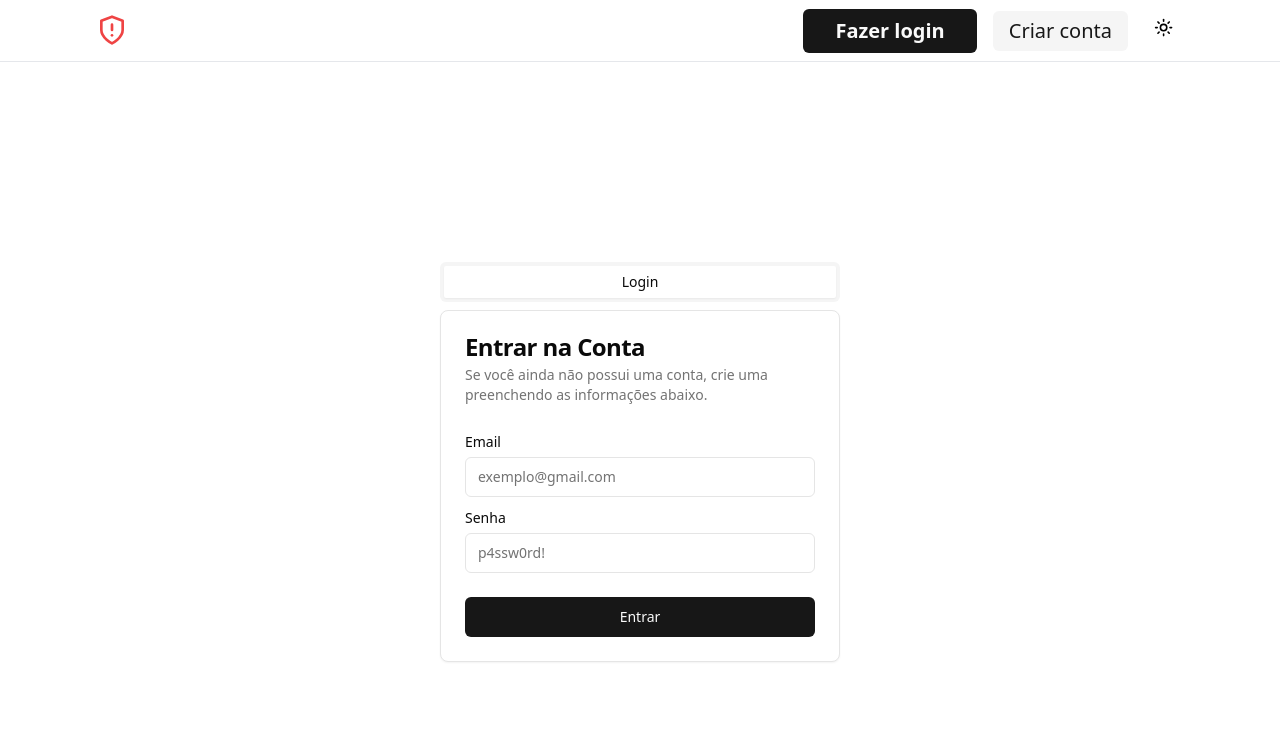
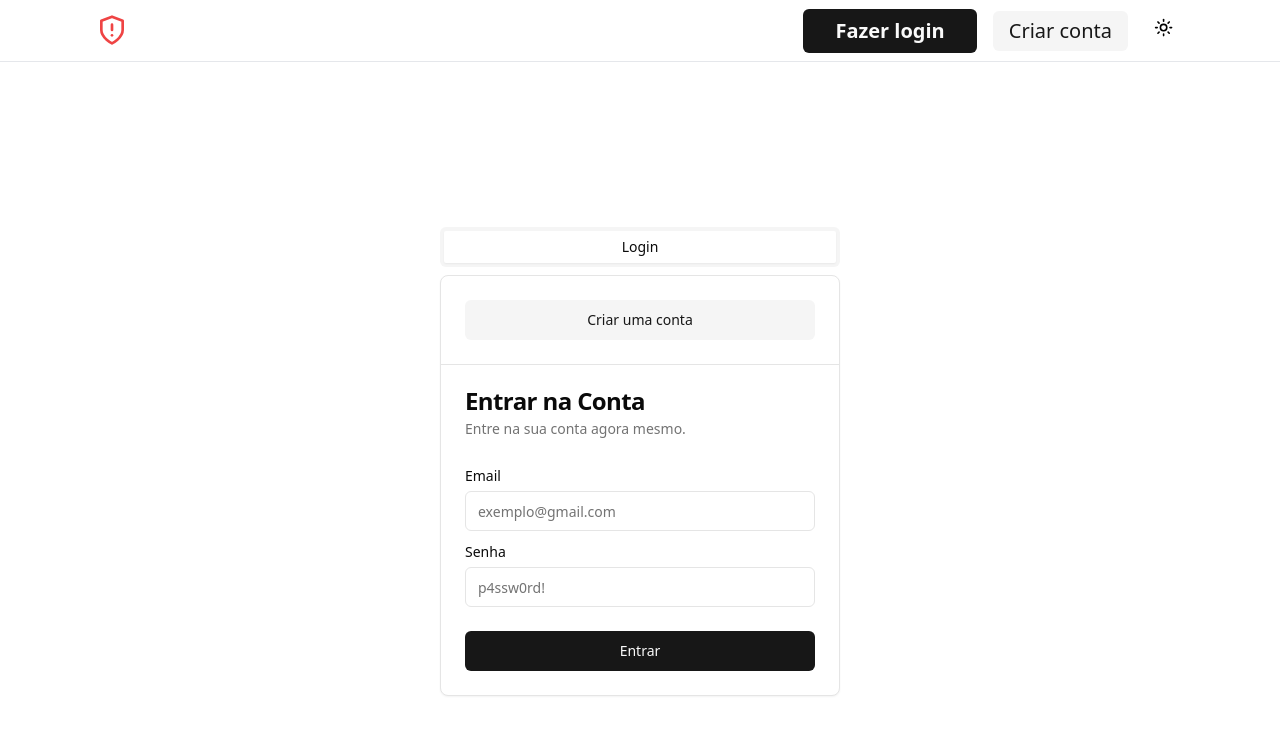
Before and after one commit to AntonioAndreDev/sistema-de-login-frontend, a Next.js app: page /login in a window 1280 px wide. Shown: the top 734 px of the page. Built offline with nearby package versions, Linux system fonts and the light colour scheme; no server answers.

Commit message:
feat: inclui opção de criar conta em login

```diff
--- a/components/user-auth-login.tsx
+++ b/components/user-auth-login.tsx
@@ -11,6 +11,7 @@ import { Card, CardContent, CardDescription, CardFooter, CardHeader, CardTitle }
 import { Tabs, TabsContent, TabsList, TabsTrigger } from "@/components/ui/tabs";
 import { Input } from "./ui/input";
 import Link from "next/link";
+import { Separator } from "./ui/separator";
 
 interface UserAuthFormProps extends React.HTMLAttributes<HTMLDivElement> {}
 
@@ -61,10 +62,14 @@ export default function UserAuthLogin({ className, ...props }: UserAuthFormProps
                     <TabsContent value="login">
                         <Card>
                             <CardHeader>
+                                <Button variant={"secondary"} asChild>
+                                    <Link href={"/register"}>Criar uma conta</Link>
+                                </Button>
+                            </CardHeader>
+                            <Separator />
+                            <CardHeader>
                                 <CardTitle>Entrar na Conta</CardTitle>
-                                <CardDescription>
-                                    Se você ainda não possui uma conta, crie uma preenchendo as informações abaixo.
-                                </CardDescription>
+                                <CardDescription>Entre na sua conta agora mesmo.</CardDescription>
                             </CardHeader>
                             <CardContent className="space-y-2">
                                 <div className="space-y-1">
```
